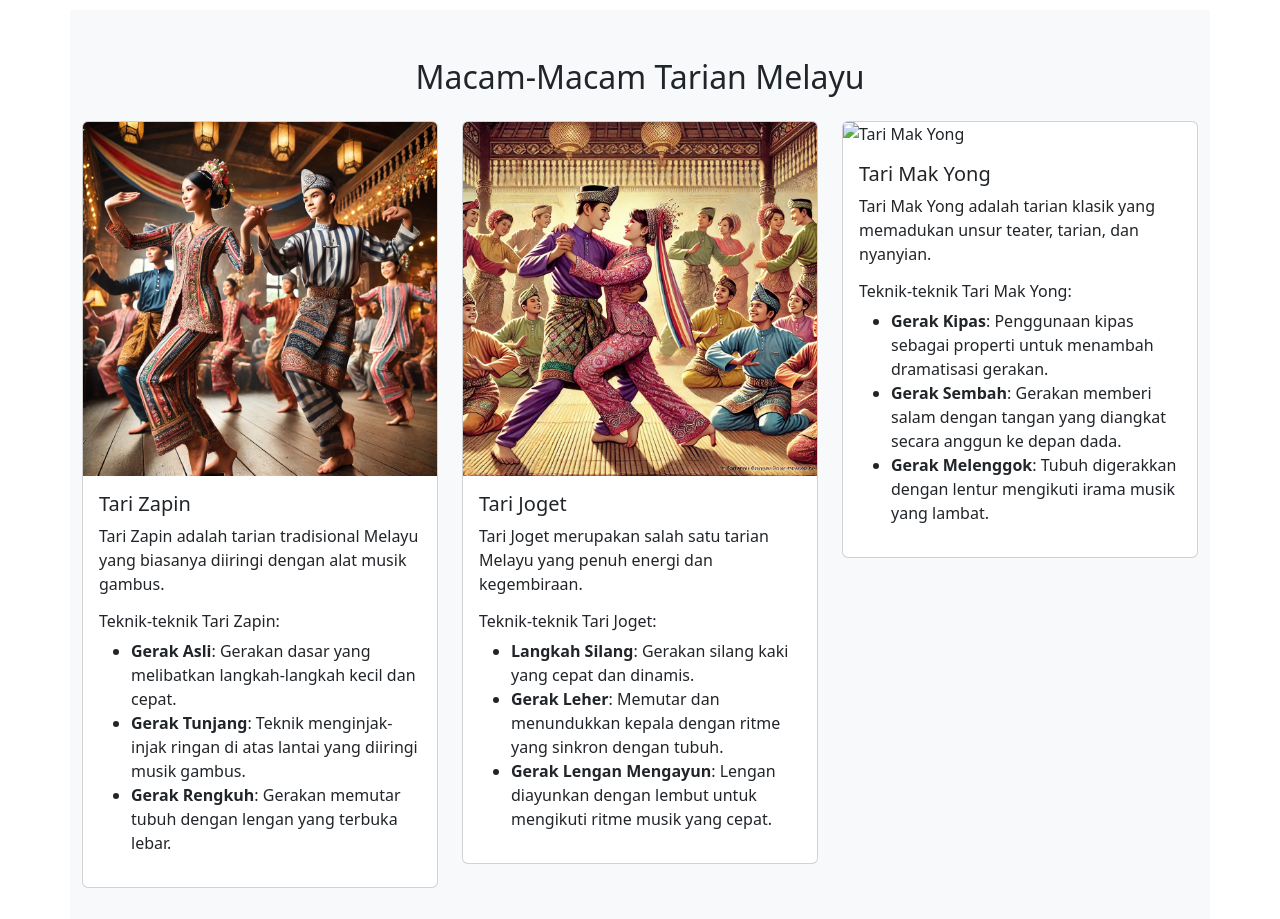
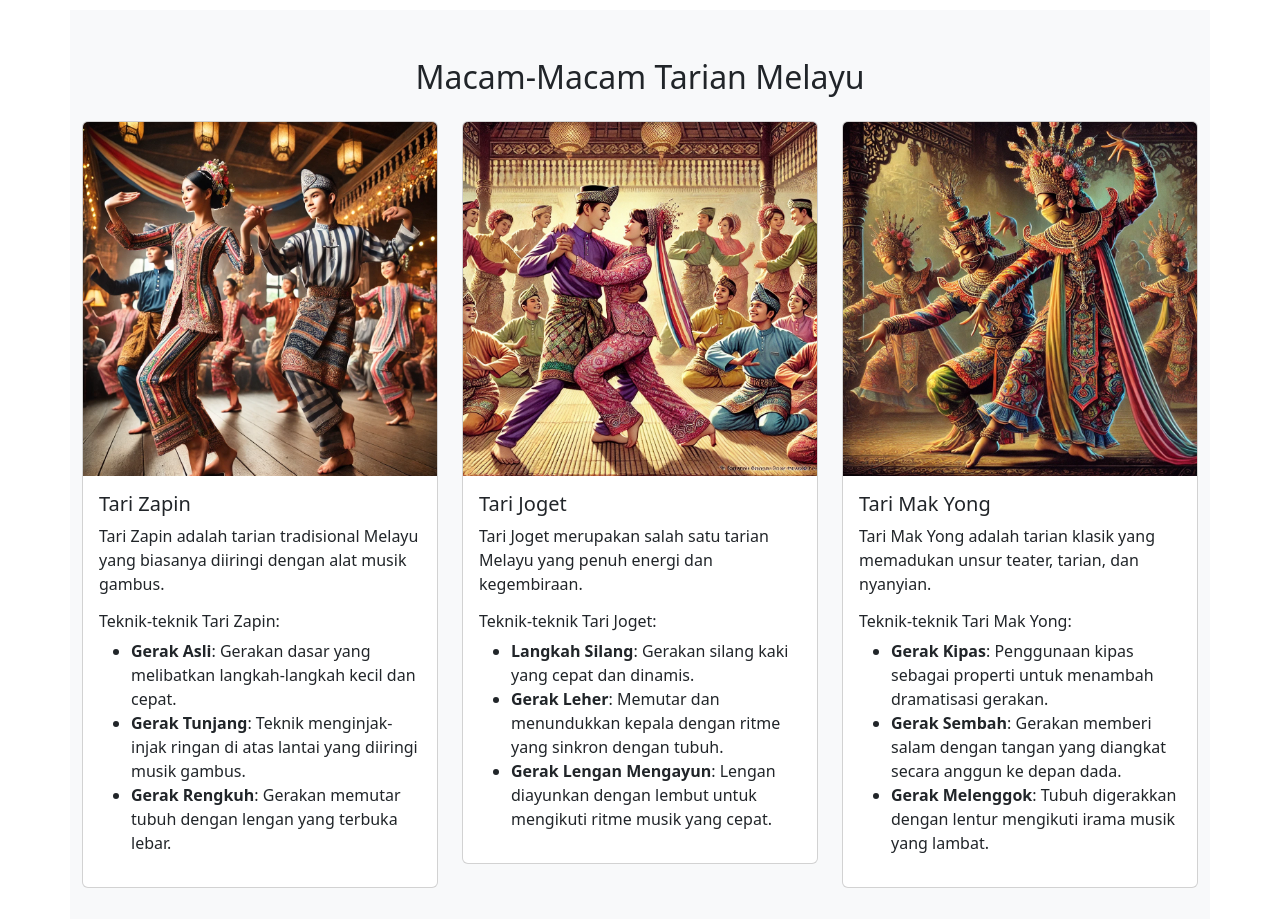
Before and after one commit to ndahjn/tarim, a plain HTML site: page index.html in a window 1280 px wide. Shown: the part 840-1759 px from the top of the page. Drawn offline with nearby package versions, Linux system fonts and the light colour scheme; some packages are replaced by stand-ins of ours.

Commit message:
Update index.html

```diff
--- a/index.html
+++ b/index.html
@@ -84,7 +84,7 @@
             <!-- Tarian Mak Yong -->
             <div class="col-md-4">
                 <div class="card mb-4">
-                    <img src=image/Mak-yong.jpg" class="card-img-top" alt="Tari Mak Yong">
+                    <img src="image/Mak-yong.jpg" class="card-img-top" alt="Tari Mak Yong">
                     <div class="card-body">
                         <h5 class="card-title">Tari Mak Yong</h5>
                         <p class="card-text">Tari Mak Yong adalah tarian klasik yang memadukan unsur teater, tarian, dan nyanyian.</p>
```
